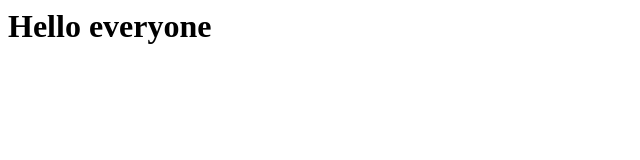
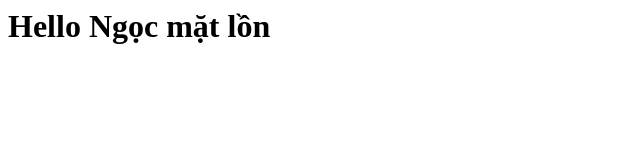
Before and after one commit to JohnPotter-hacker/nguyenphuthanhdat, a plain HTML site: page index.html in a window 1280 px wide. Shown: the whole page, without its empty margins (0-640 px from the left). Drawn offline with Linux system fonts and the light colour scheme.

Commit message:
Update index.html
Ngọc ml

```diff
--- a/index.html
+++ b/index.html
@@ -3,6 +3,6 @@
     <title> Chào mừng đến với web github đầu tiên của tôi </title>
   </head>
   <body>
-    <h1> Hello everyone </h1>
+    <h1> Hello Ngọc mặt lồn </h1>
   </body>
 </html>
```
